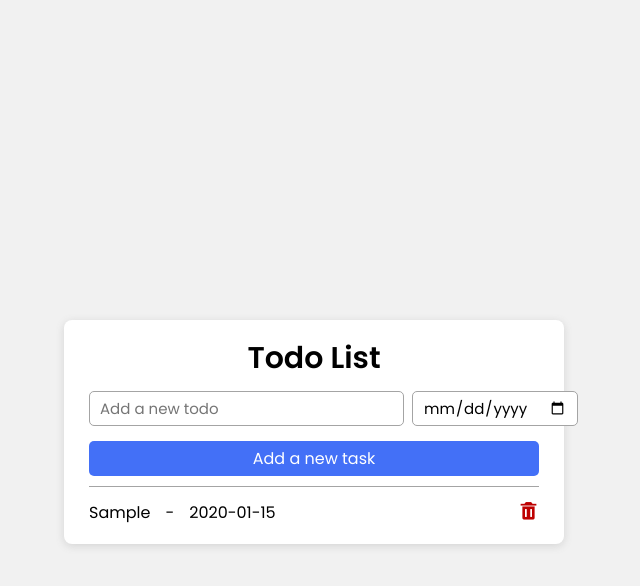
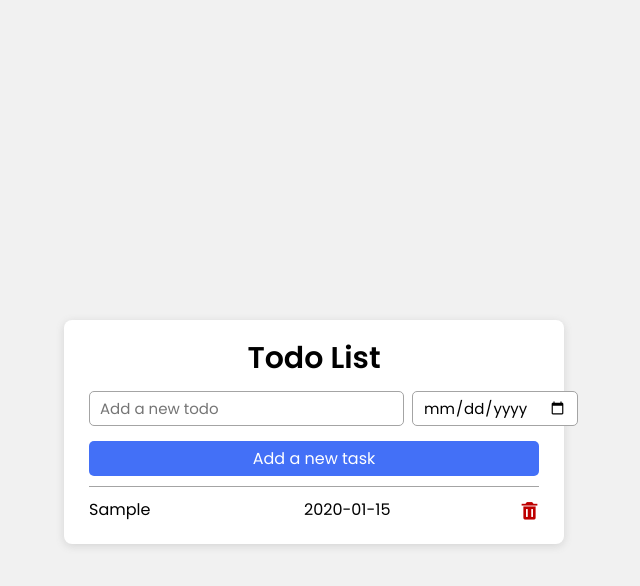
Before and after one commit to alihexon/todo-list, a plain HTML site: page index.html in a window 1280 px wide. Both pictures are taken after typing "Sample", "2020-01-15" into the empty fields and a click on the button "Add a new task". Shown: the whole page, without its empty margins (326-966 px from the left). Drawn offline with nearby package versions, Linux system fonts and the light colour scheme.

Commit message:
style(grid-todos): Changed the display: flex to grid to position the columns better

```diff
--- a/script.js
+++ b/script.js
@@ -11,11 +11,8 @@ function renderTodoList() {
     const { name, dueDate } = todoObject;
     const HTML = `
       <li>
-        <div class="todo-info">
-          <div>${name}</div>
-          <div>-</div>
-          <div>${dueDate}</div>
-        </div>
+        <div>${name}</div>
+        <div>${dueDate}</div>
         <button class="delete-btn"
         onclick="
         todoList.splice(${i}, 1);
--- a/style.css
+++ b/style.css
@@ -71,25 +71,17 @@ main h1 {
   margin: 10px 0;
 }
 
-ul,
-ul li,
-.todo-info {
+ul {
   display: flex;
-}
-
-ul {
+  flex-direction: column;
+  gap: 2px;
   list-style: none;
-  flex-direction: column;
-  gap: 7px;
 }
 
 ul li {
-  justify-content: space-between;
-  align-items: center;
-}
-
-.todo-info {
-  gap: 15px;
+  display: grid;
+  grid-template-columns: 1fr 1fr 20px;
+  row-gap: 7px;
 }
 
 .delete-btn {
```
